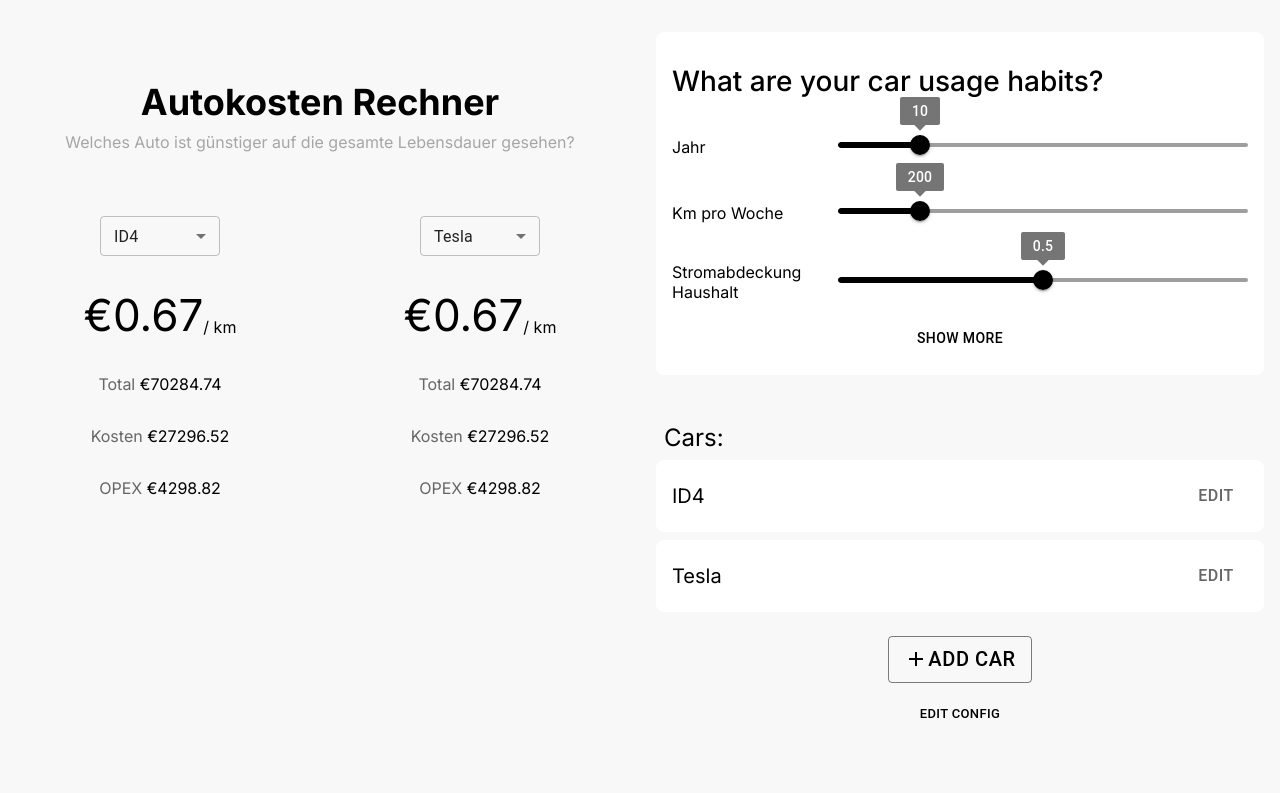
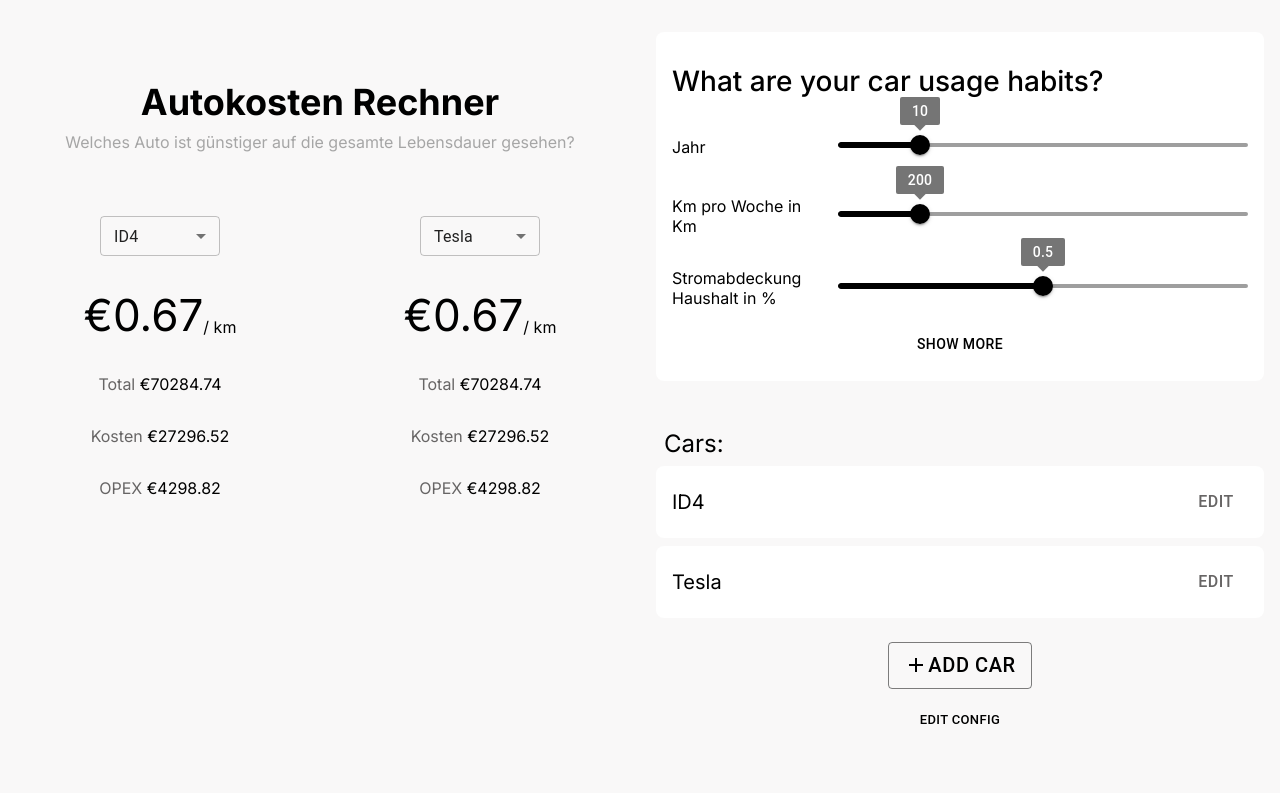
Before and after one commit to yechenyan/car-cost-calculate, a Next.js app: page /car-cost-calculate/ in a window 1280 px wide. Shown: the top 793 px of the page. Built offline with nearby package versions, Linux system fonts and the light colour scheme.

Commit message:
Update index.jsx

```diff
--- a/app/Home/Demand/index.jsx
+++ b/app/Home/Demand/index.jsx
@@ -34,7 +34,7 @@
            />
       </MyLabelField>
 
-      <MyLabelField label = 'Km pro Woche'>
+      <MyLabelField label = 'Km pro Woche in Km'>
         <Slider
           min = {0}
           max = {1000}
@@ -43,7 +43,7 @@
            />
       </MyLabelField>
 
-      <MyLabelField label = 'Stromabdeckung Haushalt'>
+      <MyLabelField label = 'Stromabdeckung Haushalt in %'>
         <Slider
           min = {0}
           step={0.01}
```
